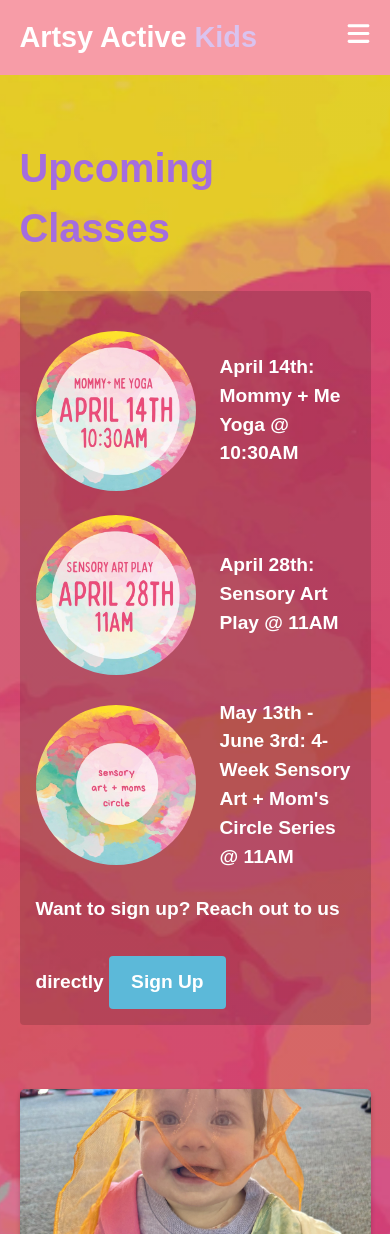
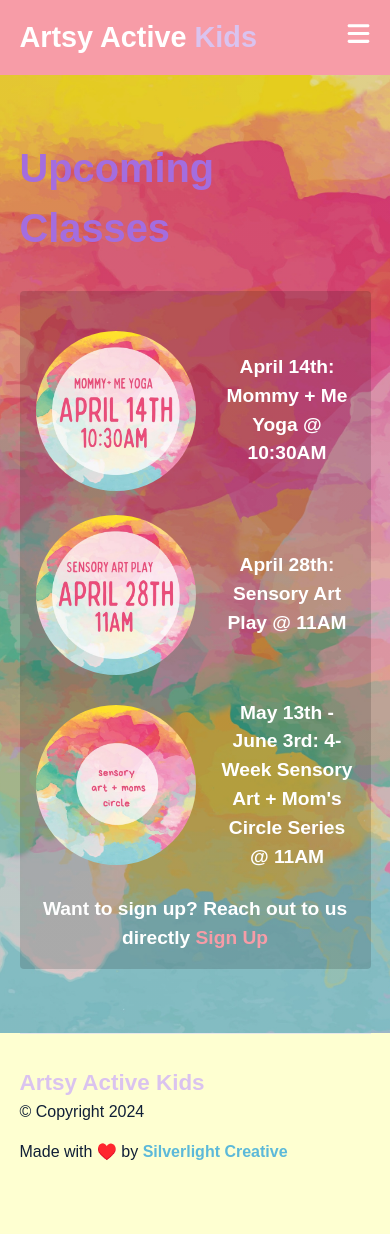
Before and after one commit to jsilver88/artsyactivekids, a React (Vite) app: page /classes in a window 390 px wide. Shown: the top 1234 px of the page. After the commit the page ends 1196 px from the top, so only its background shows below. Built offline with nearby package versions, Linux system fonts and the light colour scheme; a web font is replaced by a local one.

Commit message:
text centered upcoming classes on mobile

```diff
--- a/src/index.css
+++ b/src/index.css
@@ -549,8 +549,12 @@ textarea {
     grid-template-columns: 1fr;
   }
 
+  .class .shadow {
+    text-align: center;
+  }
+
   .grid-col {
-    grid-template-columns: 1fr;
+    display: none;
   }
 
   .contact-row {
--- a/src/pages/Classes.jsx
+++ b/src/pages/Classes.jsx
@@ -32,7 +32,7 @@ function Classes() {
             </div>
             <p className="mt-2">
               Want to sign up? Reach out to us directly{" "}
-              <Link to="/contact" className="btn">
+              <Link to="/contact" className="link">
                 Sign Up
               </Link>
             </p>
```
